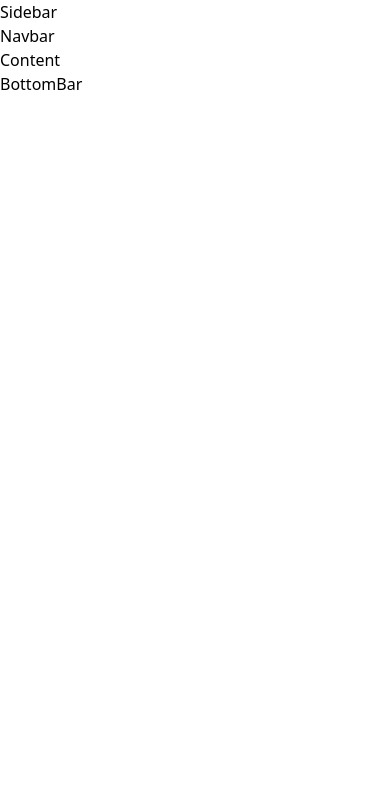
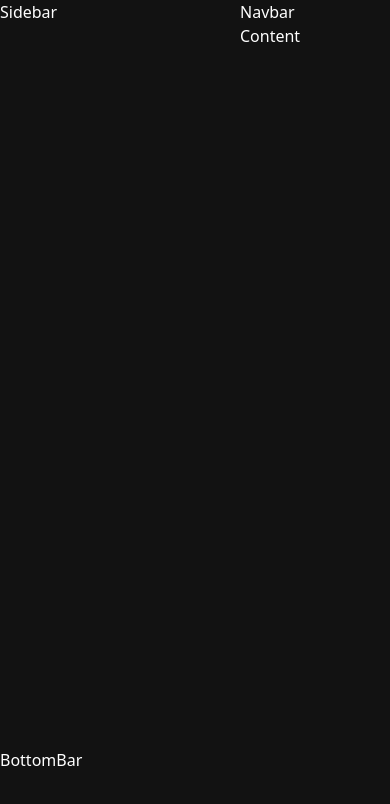
Before and after one commit to ridvanakca/react-spotify-clone, a React (Create React App) app: page / in a window 390 px wide. Shown: the top 804 px of the page. Built offline with nearby package versions, Linux system fonts and the light colour scheme.

Commit message:
layout is arranged

```diff
--- a/src/App.js
+++ b/src/App.js
@@ -5,7 +5,7 @@ import Content from "components/Content";
 function App() {
   return (
     <>
-      <div className='container'>
+      <div className='wrapper'>
         <Sidebar />
         <Content />
       </div>
--- a/src/components/BottomBar.js
+++ b/src/components/BottomBar.js
@@ -1,7 +1,9 @@
 import React from "react";
 
 function BottomBar() {
-  return <div>BottomBar</div>;
+  return <div className='h-24'>
+    BottomBar
+    </div>;
 }
 
 export default BottomBar;
--- a/src/components/Content.js
+++ b/src/components/Content.js
@@ -2,7 +2,7 @@ import React from "react";
 import Navbar from "components/Navbar";
 
 function Content() {
-  return <main>
+  return <main className='flex-auto'>
     <Navbar />
     Content
     </main>;
--- a/src/components/Sidebar.js
+++ b/src/components/Sidebar.js
@@ -1,7 +1,9 @@
 import React from "react";
 
 function Sidebar() {
-  return <aside>Sidebar</aside>;
+  return <aside className='w-60'>
+    Sidebar
+    </aside>;
 }
 
 export default Sidebar;
--- a/src/style.css
+++ b/src/style.css
@@ -421,6 +421,24 @@ Ensure the default browser behavior of the `hidden` attribute.
   display: none;
 }
 
+html, body, #root {
+  height: 100%;
+  --tw-bg-opacity: 1;
+  background-color: rgb(18 18 18 / var(--tw-bg-opacity));
+  --tw-text-opacity: 1;
+  color: rgb(255 255 255 / var(--tw-text-opacity));
+}
+
+#root {
+  display: flex;
+  flex-direction: column;
+}
+
+.wrapper {
+  height: calc(100% - 6rem);
+  display: flex
+}
+
 *, ::before, ::after {
   --tw-translate-x: 0;
   --tw-translate-y: 0;
@@ -465,3 +483,49 @@ Ensure the default browser behavior of the `hidden` attribute.
   --tw-backdrop-saturate:  ;
   --tw-backdrop-sepia:  ;
 }
+
+.container {
+  width: 100%;
+}
+
+@media (min-width: 640px) {
+  .container {
+    max-width: 640px;
+  }
+}
+
+@media (min-width: 768px) {
+  .container {
+    max-width: 768px;
+  }
+}
+
+@media (min-width: 1024px) {
+  .container {
+    max-width: 1024px;
+  }
+}
+
+@media (min-width: 1280px) {
+  .container {
+    max-width: 1280px;
+  }
+}
+
+@media (min-width: 1536px) {
+  .container {
+    max-width: 1536px;
+  }
+}
+
+.h-24 {
+  height: 6rem;
+}
+
+.w-60 {
+  width: 15rem;
+}
+
+.flex-auto {
+  flex: 1 1 auto;
+}
--- a/tailwind.css
+++ b/tailwind.css
@@ -1,3 +1,20 @@
 @tailwind base;
 @tailwind components;
 @tailwind utilities;
+
+@layer base {
+  html,
+  body,
+  #root {
+    @apply h-full bg-backdrop text-white;
+  }
+
+  #root {
+    @apply flex flex-col;
+  }
+
+  .wrapper {
+    height: calc(100% - theme('spacing.24'));
+    @apply flex
+  }
+}
```
Also changed, not shown: tailwind.config.js (added, +15 -0 lines), src/img/logo.svg (added).
